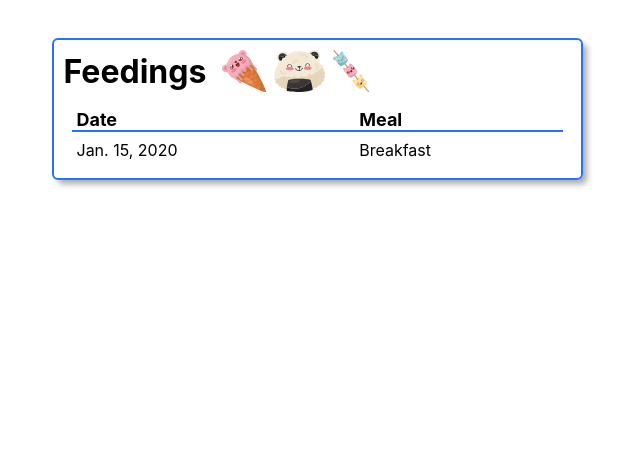
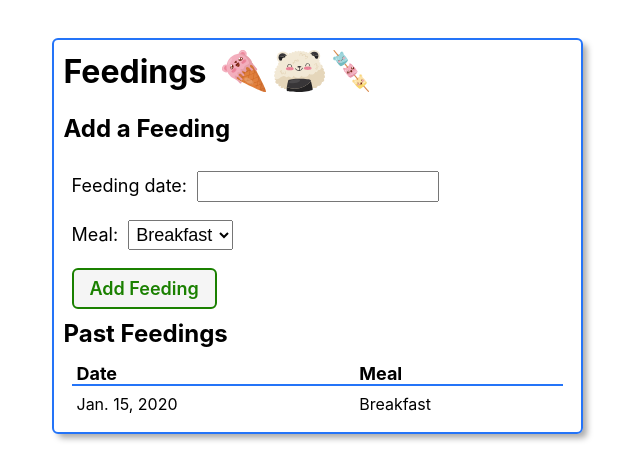
Before and after one commit to maria-zhuravleva/finch-collector-lab, a Django app: page /finches/1/ in a window 1280 px wide. Shown: the part 389-843 px from the top of the page, without its empty margins (323-963 px from the left). Before the commit the page ends 576 px from the top, so only its background shows below. Run offline with Django 4.2, Linux system fonts and the light colour scheme; tables that the repository leaves empty hold one stand-in row (values such as "Sample post").

Commit message:
update finch detail view function and template to include feeding

```diff
--- /dev/null
+++ b/main_app/forms.py
@@ -0,0 +1,7 @@
+from django.forms import ModelForm
+from .models import Feeding
+
+class FeedingForm(ModelForm):
+  class Meta:
+    model = Feeding
+    fields = ['date', 'meal']
--- a/main_app/templates/finches/detail.html
+++ b/main_app/templates/finches/detail.html
@@ -50,6 +50,17 @@
         alt="A kabob of kittens"
       />
     </div>
+    <h3>Add a Feeding</h3>
+    <form
+      method="post"
+      class="subsection-content"
+			autocomplete="off"
+    >
+      {% csrf_token %}
+      {{ feeding_form.as_p }}
+      <button type="submit" class="btn submit">Add Feeding</button>
+    </form>
+    <h3>Past Feedings</h3>
     <table>
       <thead>
         <tr><th>Date</th><th>Meal</th></tr>
--- a/main_app/views.py
+++ b/main_app/views.py
@@ -1,6 +1,7 @@
 from django.shortcuts import render
 from django.views.generic.edit import CreateView, UpdateView, DeleteView
 from .models import Finch
+from .forms import FeedingForm
 
 def home(request):
   return render(request, 'home.html')
@@ -13,9 +14,16 @@ def finch_index(request):
   return render(request, 'finches/index.html', { 'finches': finches })
 
 
+# def finch_detail(request, finch_id):
+#   finch = Finch.objects.get(id=finch_id)
+#   return render(request, 'finches/detail.html', { 'finch': finch })
+
 def finch_detail(request, finch_id):
   finch = Finch.objects.get(id=finch_id)
-  return render(request, 'finches/detail.html', { 'finch': finch })
+  feeding_form = FeedingForm()
+  return render(request, 'finches/detail.html', {
+    'finch': finch, 'feeding_form': feeding_form
+  })
 
 class FinchCreate(CreateView):
   model = Finch
```
